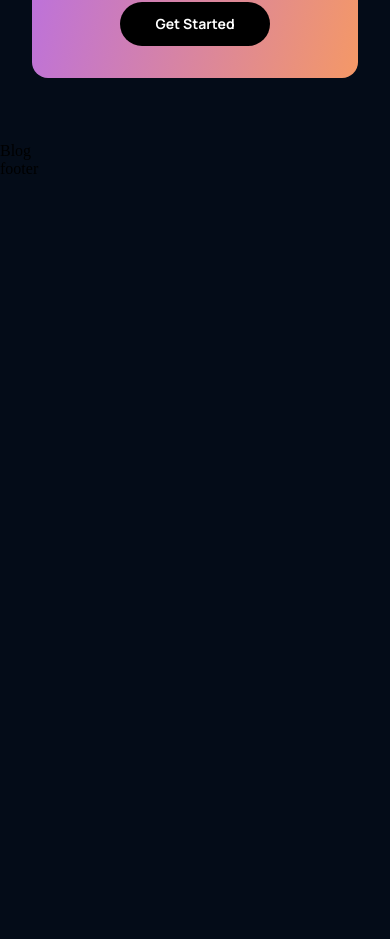
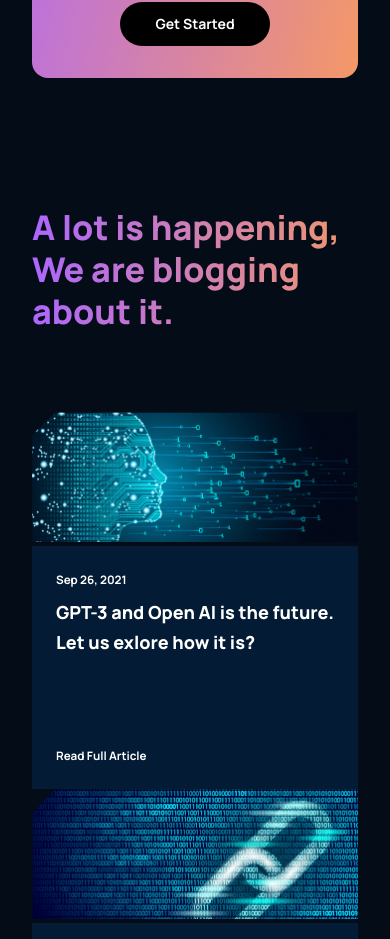
Before and after one commit to eduardomaldonadofernandez21/gpt3_jsm, a React (Create React App) app: page / in a window 390 px wide. Shown: the part 4310-5249 px from the top of the page. Before the commit the page ends 4488 px from the top, so only its background shows below. Built offline with nearby package versions, Linux system fonts and the light colour scheme.

Commit message:
creation article and blog

```diff
--- a/src/components/article/Article.jsx
+++ b/src/components/article/Article.jsx
@@ -1,9 +1,20 @@
 import React from 'react'
 import './article.css';
 
-const Article = () => {
+const Article = ({ imgUrl , date, text}) => {
     return (
-        <div>Article</div>
+        <div className='gpt3__blog-container_article'>
+            <div className='gpt3__blog-container_article-image'>
+                <img src={imgUrl} alt="blog" />
+            </div>
+            <div className='gpt3__blog-container_article-content'>
+                <div>
+                    <p>{date}</p>
+                    <h3>{text}</h3>
+                </div>
+                <p>Read Full Article</p>
+            </div>
+        </div>
     )
 }
 
--- a/src/components/article/article.css
+++ b/src/components/article/article.css
@@ -0,0 +1,59 @@
+.gpt3__blog-container_article {
+    width: 100%;
+    height: 100%;
+
+    display: flex;
+    flex-direction: column;
+    background: var(--color-footer);
+}
+
+.gpt3__blog-container_article-image {
+    width: 100%;
+    height: 100%;
+    background: var(--color-bg);
+}
+
+.gpt3__blog-container_article-image img {
+    width: 100%;
+    height: 100%;
+}
+
+.gpt3__blog-container_article-content {
+    display: flex;
+    flex-direction: column;
+    justify-content: space-between;
+
+    padding: 1rem 1.5rem;
+    height: 100%;
+}
+
+.gpt3__blog-container_article-content p {
+    font-family: var(--font-family);
+    font-size: 11.65px;
+    font-weight: 700;
+    line-height: 35px;
+
+    color: #fff;
+}
+
+.gpt3__blog-container_article-content h3 {
+    font-family: var(--font-family);
+    font-size: 25.11px;
+    font-weight: 800;
+    line-height: 30.30px;
+
+    color: #fff;
+    margin-bottom: 5rem;
+    cursor: pointer;
+}
+
+.gpt3__blog-container_article-content p:last-child {
+    cursor: pointer;
+}
+
+@media screen and (max-width: 550px) {
+    .gpt3__blog-container_article-content h3 {
+        font-size: 18px;
+        line-height: 25p;
+    }
+}
--- a/src/containers/blog/Blog.jsx
+++ b/src/containers/blog/Blog.jsx
@@ -1,9 +1,26 @@
 import React from 'react'
 import './blog.css';
+import { blog01, blog02, blog03, blog04, blog05 } from './imports';
+import { Article } from '../../components';
 
 const Blog = () => {
     return (
-        <div>Blog</div>
+        <div className='gpt3__blog section__padding' id="blog">
+            <div className='gpt3__blog-heading'>
+                <h1 className='gradient__text'>A lot is happening, <br /> We are blogging about it. </h1>
+            </div>
+            <div className='gpt3__blog-container'>
+                <div className='gpt3__blog-container_groupA'>
+                    <Article imgUrl={blog01} date="Sep 26, 2021" text="GPT-3 and Open  AI is the future. Let us exlore how it is?" />
+                </div>
+                <div className='gpt3__blog-container-groupB'>
+                    <Article imgUrl={blog02} date="Sep 26, 2021" text="GPT-3 and Open  AI is the future. Let us exlore how it is?" />
+                    <Article imgUrl={blog03} date="Sep 26, 2021" text="GPT-3 and Open  AI is the future. Let us exlore how it is?" />
+                    <Article imgUrl={blog04} date="Sep 26, 2021" text="GPT-3 and Open  AI is the future. Let us exlore how it is?" />
+                    <Article imgUrl={blog05} date="Sep 26, 2021" text="GPT-3 and Open  AI is the future. Let us exlore how it is?" />
+                </div>
+            </div>
+        </div>
     )
 }
 
--- a/src/containers/blog/blog.css
+++ b/src/containers/blog/blog.css
@@ -0,0 +1,79 @@
+.gpt3__blog {
+    display: flex;
+    flex-direction: column;
+}
+
+.gpt3__blog-heading {
+    width: 100%;
+    text-align: left;
+
+    margin-bottom: 5rem;
+}
+
+.gpt3__blog-heading h1 {
+    font-size: 62px;
+    line-height: 75px;
+    font-family: var(--font-family);
+    font-weight: 800;
+}
+
+.gpt3__blog-container {
+    display: flex;
+    flex-direction: row;
+}
+
+.gpt3__blog-container_groupA {
+    flex: 0.75;
+    margin-right: 2rem;
+}
+
+.gpt3__blog-container_groupB {
+    flex: 1;
+
+    display: grid;
+    grid-template-columns: repeat(2, 1fr);
+    grid-gap: 2rem;
+}
+
+@media screen and (max-width: 990px) {
+    .gpt3__blog-container {
+        flex-direction: column-reverse;
+    }
+
+
+    .gpt3__blog-container_groupA {
+        margin: 2rem 0;
+    }
+
+    .gpt3__blog-container_groupA .gpt3__blog-container_article  {
+        width: 48%;
+    }
+
+    .gpt3__blog-container_groupA .gpt3__blog-container_article-image {
+        height: 250px;
+    }
+}
+
+@media screen and (max-width: 700px) {
+    .gpt3__blog-container_groupB {
+        grid-template-columns: repeat(1, 1fr);
+    }
+
+    .gpt3__blog-container_groupA .gpt3__blog-container_article  {
+
+        width: 100%;
+    }
+
+    .gpt3__blog-heading h1 {
+        font-size: 46px;
+        line-height: 52px;
+    }
+}
+
+@media screen and (max-width: 550px) {
+    .gpt3__blog-heading h1 {
+        font-size: 34px;
+        line-height: 42px;
+    }
+
+}
--- /dev/null
+++ b/src/containers/blog/imports.js
@@ -0,0 +1,13 @@
+import blog01 from '../../assets/blog01.png';
+import blog02 from '../../assets/blog02.png';
+import blog03 from '../../assets/blog03.png';
+import blog04 from '../../assets/blog04.png';
+import blog05 from '../../assets/blog05.png';
+
+export {
+    blog01,
+    blog02,
+    blog03,
+    blog04,
+    blog05,
+};
```
